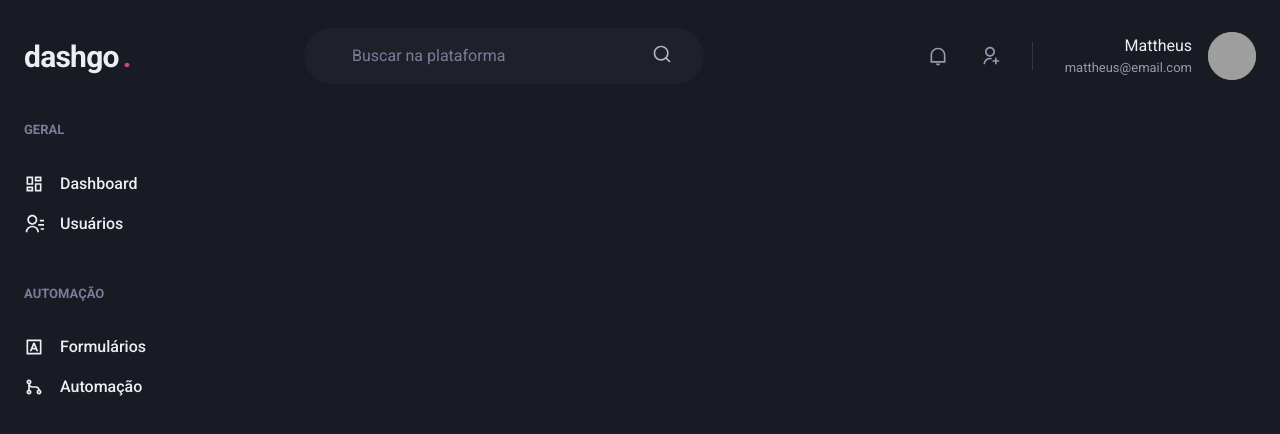
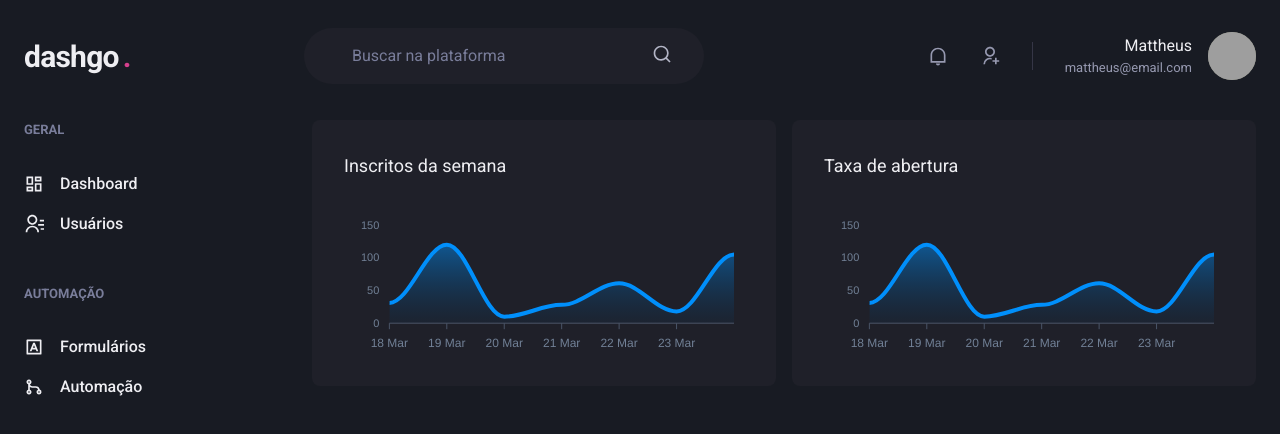
Before and after one commit to mattheuseinloft/dashgo, a Next.js app: page /dashboard in a window 1280 px wide. Shown: the top 434 px of the page. Built offline with nearby package versions, Linux system fonts and the light colour scheme; grey boxes are pictures that could not be loaded.

Commit message:
feat(pages/dashboard): add Dashboard page

```diff
--- a/package.json
+++ b/package.json
@@ -13,9 +13,11 @@
     "@chakra-ui/react": "^1.8.8",
     "@emotion/react": "^11.9.0",
     "@emotion/styled": "^11.8.1",
+    "apexcharts": "^3.35.0",
     "framer-motion": "^6.3.1",
     "next": "12.1.5",
     "react": "18.0.0",
+    "react-apexcharts": "^1.4.0",
     "react-dom": "18.0.0",
     "react-icons": "^4.3.1"
   },
--- a/src/pages/dashboard.tsx
+++ b/src/pages/dashboard.tsx
@@ -1,6 +1,64 @@
-import { Flex } from "@chakra-ui/react";
+import { Flex, SimpleGrid, Box, Text, theme } from "@chakra-ui/react";
+import dynamic from 'next/dynamic';
 import { Header } from "../components/Header";
 import { Sidebar } from "../components/Sidebar";
+import { ApexOptions } from 'apexcharts';
+
+const Chart = dynamic(() => import('react-apexcharts'), {
+  ssr: false,
+});
+
+const options: ApexOptions = {
+  chart: {
+    toolbar: {
+      show: false,
+    },
+    zoom: {
+      enabled: false,
+    },
+    foreColor: theme.colors.gray[500]
+  },
+  grid: {
+    show: false,
+  },
+  dataLabels: {
+    enabled: false,
+  },
+  tooltip: {
+    enabled: false,
+  },
+  xaxis: {
+    type: 'datetime',
+    axisBorder: {
+      color: theme.colors.gray[600]
+    },
+    axisTicks: {
+      color: theme.colors.gray[600]
+    },
+    categories: [
+      '2021-03-18T00:00:00.000Z',
+      '2021-03-19T00:00:00.000Z',
+      '2021-03-20T00:00:00.000Z',
+      '2021-03-21T00:00:00.000Z',
+      '2021-03-22T00:00:00.000Z',
+      '2021-03-23T00:00:00.000Z',
+      '2021-03-24T00:00:00.000Z',
+    ]
+  },
+  fill: {
+    opacity: 0.3,
+    type: 'gradient',
+    gradient: {
+      shade: 'dark',
+      opacityFrom: 0.7,
+      opacityTo: 0.3
+    },
+  }
+};
+
+const series = [
+  { name: 'series1', data: [31, 120, 10, 28, 61, 18, 105] }
+];
 
 export default function Dashboard() {
   return (
@@ -9,6 +67,27 @@
 
       <Flex w="100%" my="6" maxWidth={1480} mx="auto" px="6">
         <Sidebar />
+
+        <SimpleGrid flex="1" gap="4" minChildWidth="320px" alignItems="flex-start">
+          <Box
+            p="8"
+            bg="gray.800"
+            borderRadius={8}
+            pb="4"
+          >
+            <Text fontSize="lg" mb="4">Inscritos da semana</Text>
+            <Chart options={options} series={series} type="area" height={160} />
+          </Box>
+          <Box
+            p="8"
+            bg="gray.800"
+            borderRadius={8}
+            pb="4"
+          >
+            <Text fontSize="lg" mb="4">Taxa de abertura</Text>
+            <Chart options={options} series={series} type="area" height={160} />
+          </Box>
+        </SimpleGrid>
       </Flex>
     </Flex>
   )
```
Also changed, not shown: 2 other files (tests, documents, lock files or other folders).
